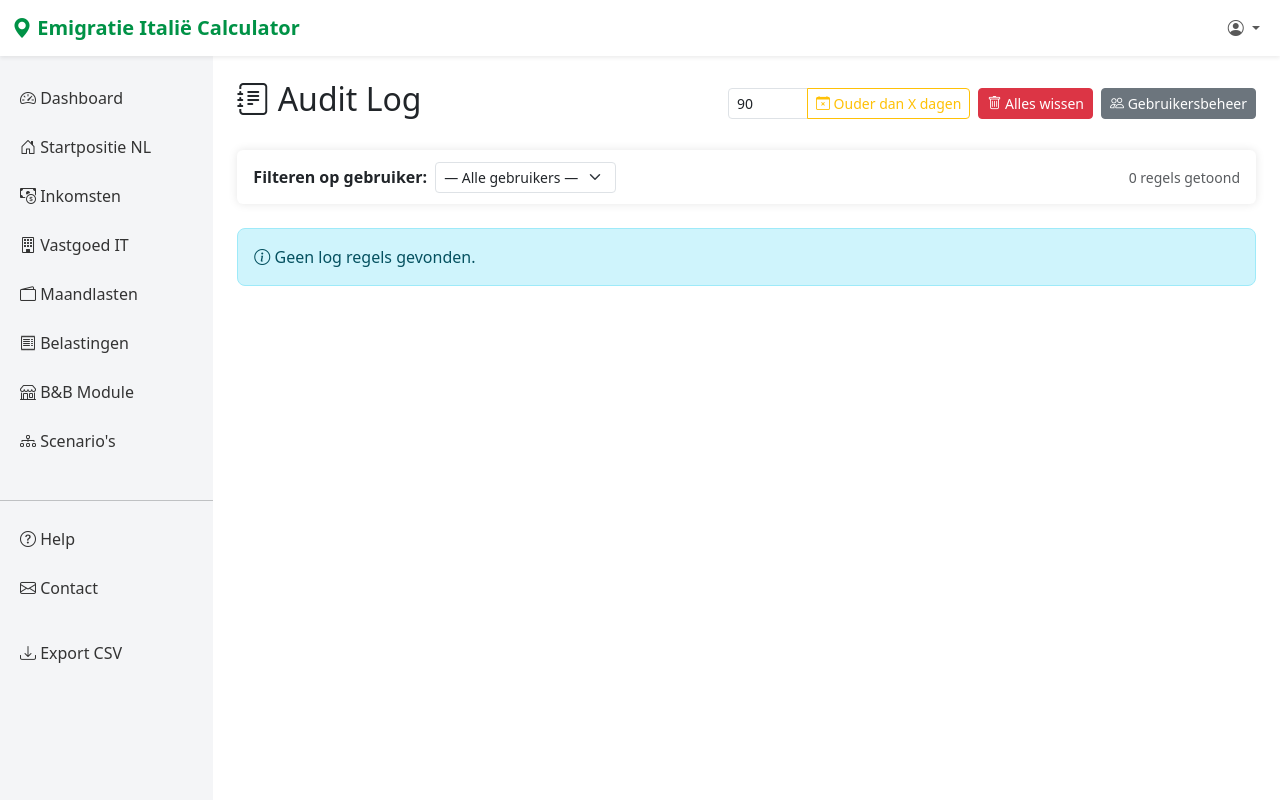
After one commit to ecannemeijer/emigrant, a CodeIgniter 4 app: the page made by app/Views/admin/audit_logs.php in a window 1280 px wide. The commit adds this page. Run offline with PHP 8.4 and a stand-in for CodeIgniter, Linux system fonts and the light colour scheme; the template is opened without the code that fills it, so the values that code supplies are empty; some libraries are stand-ins or nearby versions.

Commit message:
feat: add audit log system for admin users
- Create audit_logs table migration
- AuditLogModel with pagination, filtering, cleanup methods
- AuditFilter logs all meaningful user actions automatically
- Admin controller: auditLogs(), clearAuditLogs(), deleteOldLogs()
- Admin view with user filter, method badges, pagination
- Routes: /admin/audit-logs, /admin/audit-logs/clear, /admin/audit-logs/delete-old
- Sidebar links for admin (both desktop and mobile)
- Fix AddOwnWaoToIncomes migration to skip if column already exists

```diff
--- a/app/Config/Filters.php
+++ b/app/Config/Filters.php
@@ -37,6 +37,7 @@ class Filters extends BaseFilters
         'performance'   => PerformanceMetrics::class,
         'auth'          => \App\Filters\AuthFilter::class,
         'admin'         => \App\Filters\AdminFilter::class,
+        'audit'         => \App\Filters\AuditFilter::class,
     ];
 
     /**
@@ -83,6 +84,7 @@ class Filters extends BaseFilters
         'after' => [
             // 'honeypot',
             // 'secureheaders',
+            'audit',
         ],
     ];
 
--- a/app/Config/Routes.php
+++ b/app/Config/Routes.php
@@ -96,6 +96,9 @@ $routes->group('admin', ['filter' => 'admin'], function ($routes) {
     $routes->get('users/edit/(:num)', 'Admin::editUser/$1');
     $routes->post('users/update/(:num)', 'Admin::updateUser/$1');
     $routes->post('users/delete/(:num)', 'Admin::deleteUser/$1');
+    $routes->get('audit-logs', 'Admin::auditLogs');
+    $routes->post('audit-logs/clear', 'Admin::clearAuditLogs');
+    $routes->post('audit-logs/delete-old', 'Admin::deleteOldLogs');
 });
 
 /*
--- a/app/Database/Migrations/2024-01-01-000013_AddOwnWaoToIncomes.php
+++ b/app/Database/Migrations/2024-01-01-000013_AddOwnWaoToIncomes.php
@@ -8,6 +8,10 @@ class AddownAowToIncomes extends Migration
 {
     public function up()
     {
+        $db = \Config\Database::connect();
+        $existing = $db->getFieldNames('incomes');
+
+        if (!in_array('own_aow', $existing)) {
             $fields = [
                 'own_aow' => [
                     'type'       => 'DECIMAL',
@@ -17,8 +21,8 @@ class AddownAowToIncomes extends Migration
                     'comment'    => 'Own AOW (not partner) - monthly net amount'
                 ],
             ];
-
             $this->forge->addColumn('incomes', $fields);
+        }
     }
 
     public function down()
--- /dev/null
+++ b/app/Views/admin/audit_logs.php
@@ -0,0 +1,122 @@
+<?= $this->extend('layout') ?>
+
+<?= $this->section('content') ?>
+
+<div class="d-flex justify-content-between align-items-center mb-4">
+    <h1 class="h2"><i class="bi bi-journal-text"></i> Audit Log</h1>
+    <div class="d-flex gap-2">
+        <!-- Delete old logs -->
+        <form method="POST" action="/admin/audit-logs/delete-old" class="d-inline" onsubmit="return confirm('Logs verwijderen die ouder zijn dan de opgegeven dagen?')">
+            <?= csrf_field() ?>
+            <div class="input-group input-group-sm">
+                <input type="number" name="days" value="90" min="1" max="365" class="form-control" style="width:80px" title="Aantal dagen">
+                <button class="btn btn-outline-warning" type="submit">
+                    <i class="bi bi-calendar-x"></i> Ouder dan X dagen
+                </button>
+            </div>
+        </form>
+        <!-- Clear all -->
+        <form method="POST" action="/admin/audit-logs/clear" class="d-inline" onsubmit="return confirm('Weet je zeker dat je de VOLLEDIGE audit log wilt wissen?')">
+            <?= csrf_field() ?>
+            <button class="btn btn-sm btn-danger">
+                <i class="bi bi-trash"></i> Alles wissen
+            </button>
+        </form>
+        <a href="/admin/users" class="btn btn-sm btn-secondary">
+            <i class="bi bi-people"></i> Gebruikersbeheer
+        </a>
+    </div>
+</div>
+
+<!-- Filter by user -->
+<div class="card mb-4">
+    <div class="card-body py-2">
+        <form method="GET" action="/admin/audit-logs" class="row g-2 align-items-center">
+            <div class="col-auto">
+                <label class="col-form-label fw-semibold">Filteren op gebruiker:</label>
+            </div>
+            <div class="col-auto">
+                <select name="user_id" class="form-select form-select-sm" style="min-width:180px" onchange="this.form.submit()">
+                    <option value="">— Alle gebruikers —</option>
+                    <?php foreach ($users as $u): ?>
+                        <option value="<?= $u['user_id'] ?>" <?= $filterUser == $u['user_id'] ? 'selected' : '' ?>>
+                            <?= esc($u['username']) ?>
+                        </option>
+                    <?php endforeach; ?>
+                </select>
+            </div>
+            <?php if ($filterUser): ?>
+            <div class="col-auto">
+                <a href="/admin/audit-logs" class="btn btn-sm btn-outline-secondary">
+                    <i class="bi bi-x"></i> Filter wissen
+                </a>
+            </div>
+            <?php endif; ?>
+            <div class="col-auto ms-auto text-muted small">
+                <?= count($logs) ?> regels getoond
+            </div>
+        </form>
+    </div>
+</div>
+
+<?php if (empty($logs)): ?>
+    <div class="alert alert-info">
+        <i class="bi bi-info-circle"></i> Geen log regels gevonden.
+    </div>
+<?php else: ?>
+<div class="card">
+    <div class="card-body p-0">
+        <div class="table-responsive">
+            <table class="table table-sm table-striped table-hover mb-0">
+                <thead class="table-dark">
+                    <tr>
+                        <th style="width:150px">Datum &amp; tijd</th>
+                        <th style="width:120px">Gebruiker</th>
+                        <th>Actie</th>
+                        <th style="width:60px">Methode</th>
+                        <th>URL</th>
+                        <th style="width:120px">IP-adres</th>
+                    </tr>
+                </thead>
+                <tbody>
+                    <?php foreach ($logs as $log): ?>
+                    <tr>
+                        <td class="text-nowrap text-muted small">
+                            <?= date('d-m-Y H:i:s', strtotime($log['created_at'])) ?>
+                        </td>
+                        <td>
+                            <span class="badge bg-secondary"><?= esc($log['username'] ?? '—') ?></span>
+                        </td>
+                        <td><?= esc($log['action']) ?></td>
+                        <td>
+                            <?php
+                            $method = strtoupper($log['method']);
+                            $badge = match($method) {
+                                'POST'   => 'bg-warning text-dark',
+                                'DELETE' => 'bg-danger',
+                                'PUT'    => 'bg-info text-dark',
+                                default  => 'bg-light text-dark border',
+                            };
+                            ?>
+                            <span class="badge <?= $badge ?>"><?= $method ?></span>
+                        </td>
+                        <td class="text-muted small font-monospace"><?= esc($log['url']) ?></td>
+                        <td class="text-muted small"><?= esc($log['ip_address'] ?? '—') ?></td>
+                    </tr>
+                    <?php endforeach; ?>
+                </tbody>
+            </table>
+        </div>
+    </div>
+</div>
+
+<!-- Pagination -->
+<?php if ($pager): ?>
+<div class="mt-3 d-flex justify-content-center">
+    <?= $pager->links('default', 'bootstrap_pagination') ?>
+</div>
+<?php endif; ?>
+
+<?php endif; ?>
+
+<?= $this->endSection() ?>
--- a/app/Views/layout.php
+++ b/app/Views/layout.php
@@ -357,6 +357,23 @@
                                     <i class="bi bi-download"></i> Export CSV
                                 </a>
                             </li>
+
+                            <?php if (session()->get('role') === 'admin'): ?>
+                            <li class="nav-item mt-3">
+                                <hr>
+                                <small class="text-muted px-3">Admin</small>
+                            </li>
+                            <li class="nav-item">
+                                <a class="nav-link <?= strpos(uri_string(), 'admin/users') !== false ? 'active' : '' ?>" href="/admin/users">
+                                    <i class="bi bi-people"></i> Gebruikersbeheer
+                                </a>
+                            </li>
+                            <li class="nav-item">
+                                <a class="nav-link <?= strpos(uri_string(), 'admin/audit-logs') !== false ? 'active' : '' ?>" href="/admin/audit-logs">
+                                    <i class="bi bi-journal-text"></i> Audit Log
+                                </a>
+                            </li>
+                            <?php endif; ?>
                         </ul>
                     </div>
                 </nav>
@@ -433,6 +450,23 @@
                                     <i class="bi bi-download"></i> Export CSV
                                 </a>
                             </li>
+
+                            <?php if (session()->get('role') === 'admin'): ?>
+                            <li class="nav-item mt-3">
+                                <hr>
+                                <small class="text-muted px-3">Admin</small>
+                            </li>
+                            <li class="nav-item">
+                                <a class="nav-link <?= strpos(uri_string(), 'admin/users') !== false ? 'active' : '' ?>" href="/admin/users" data-bs-dismiss="offcanvas">
+                                    <i class="bi bi-people"></i> Gebruikersbeheer
+                                </a>
+                            </li>
+                            <li class="nav-item">
+                                <a class="nav-link <?= strpos(uri_string(), 'admin/audit-logs') !== false ? 'active' : '' ?>" href="/admin/audit-logs" data-bs-dismiss="offcanvas">
+                                    <i class="bi bi-journal-text"></i> Audit Log
+                                </a>
+                            </li>
+                            <?php endif; ?>
                         </ul>
                     </div>
                 </div>
```
Also changed, not shown: app/Controllers/Admin.php (+39 -0 lines), app/Database/Migrations/2026-02-19-090000_CreateAuditLogsTable.php (added, +70 -0 lines), app/Filters/AuditFilter.php (added, +152 -0 lines), app/Models/AuditLogModel.php (added, +94 -0 lines). Lines whose indentation alone changed are shown as unchanged.
